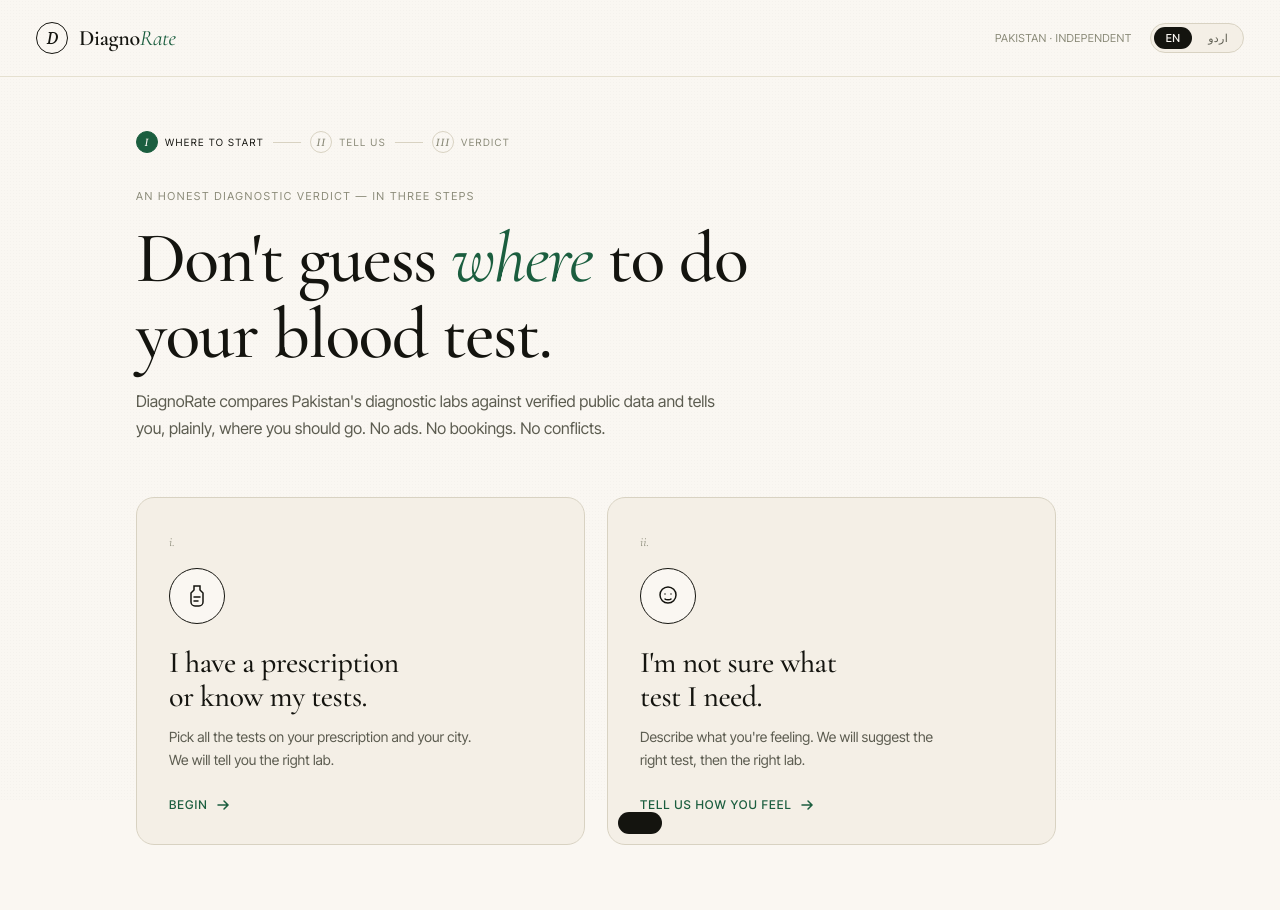
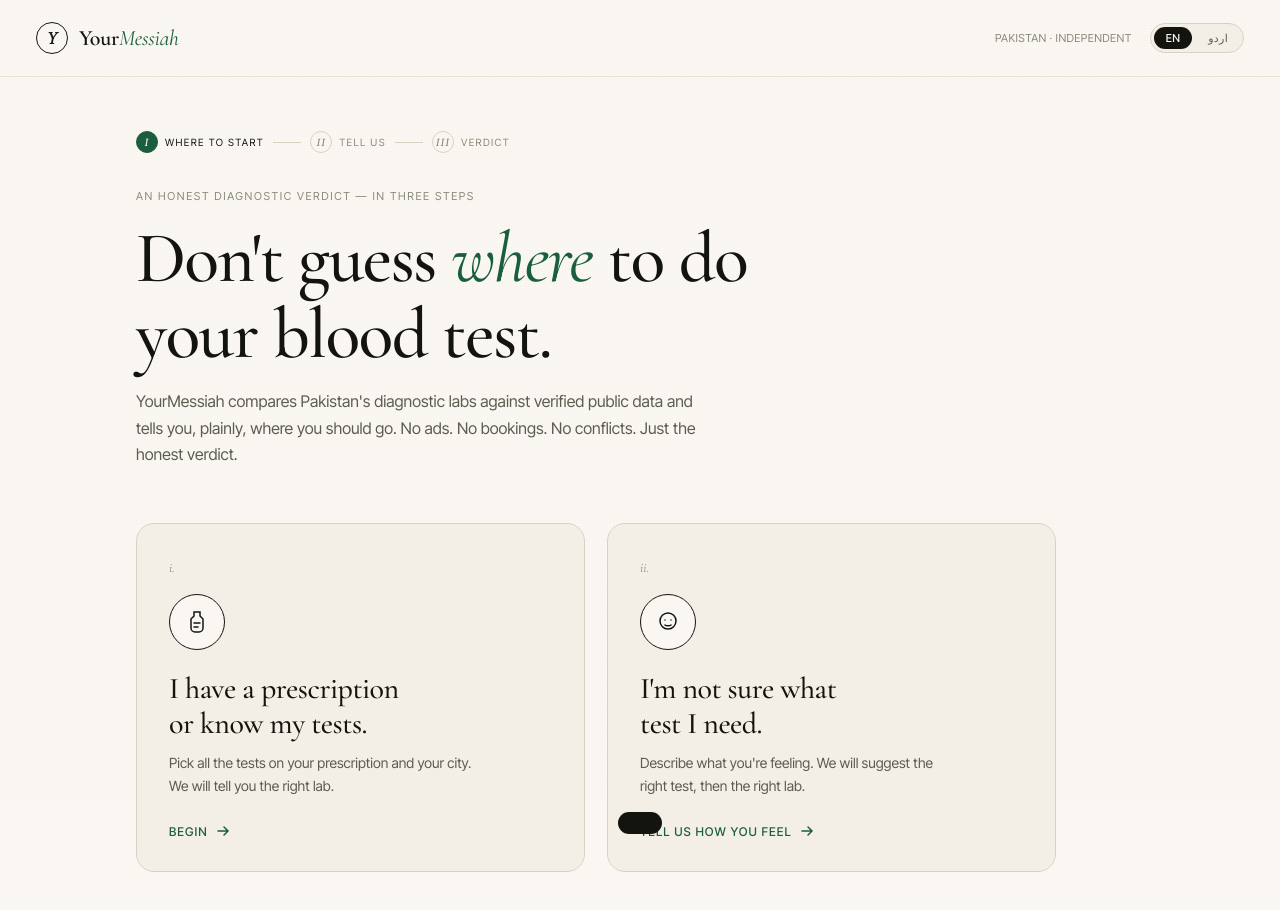
Before and after one commit to anamubaid0416-afk/Diagno, a website: page public/index.html in a window 1280 px wide. Drawn offline with nearby package versions, Linux system fonts and the light colour scheme.

Commit message:
Update index.html

```diff
--- a/public/index.html
+++ b/public/index.html
@@ -3,7 +3,7 @@
 <head>
 <meta charset="UTF-8"/>
 <meta name="viewport" content="width=device-width, initial-scale=1.0"/>
-<title>DiagnoRate — Pakistan's Diagnostic Verdict</title>
+<title>YourMessiah — The honest verdict on Pakistan's labs</title>
 <link href="https://fonts.googleapis.com/css2?family=Cormorant+Garamond:ital,wght@0,400;0,500;0,600;0,700;1,400&family=Inter+Tight:wght@300;400;500;600&display=swap" rel="stylesheet"/>
 <style>
 :root {
@@ -1023,8 +1023,8 @@ body::before {
 <!-- TOP BAR -->
 <div class="topbar">
   <div class="brand" onclick="goScene(1)">
-    <div class="brand-mark">D</div>
-    <div class="brand-name">Diagno<em>Rate</em></div>
+    <div class="brand-mark">Y</div>
+    <div class="brand-name">Your<em>Messiah</em></div>
   </div>
   <div class="top-meta">
     <span class="top-meta-text">Pakistan · Independent</span>
@@ -1050,7 +1050,7 @@ body::before {
 
     <div class="intro-eye">An honest diagnostic verdict — in three steps</div>
     <h1 class="intro-h">Don't guess <em>where</em> to do<br/>your blood test.</h1>
-    <p class="intro-sub">DiagnoRate compares Pakistan's diagnostic labs against verified public data and tells you, plainly, where you should go. No ads. No bookings. No conflicts.</p>
+    <p class="intro-sub">YourMessiah compares Pakistan's diagnostic labs against verified public data and tells you, plainly, where you should go. No ads. No bookings. No conflicts. Just the honest verdict.</p>
 
     <div class="path-grid">
       <div class="path-card" onclick="choosePath('test')">
```
